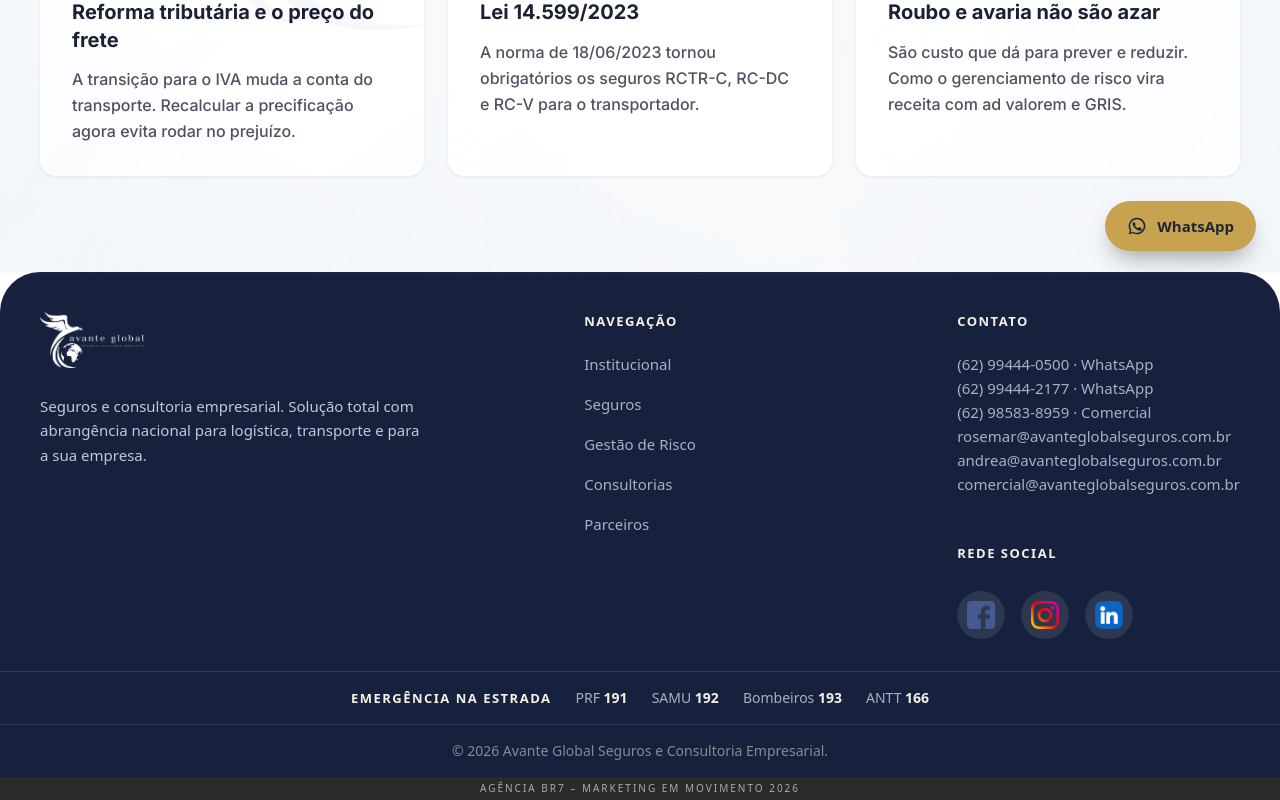
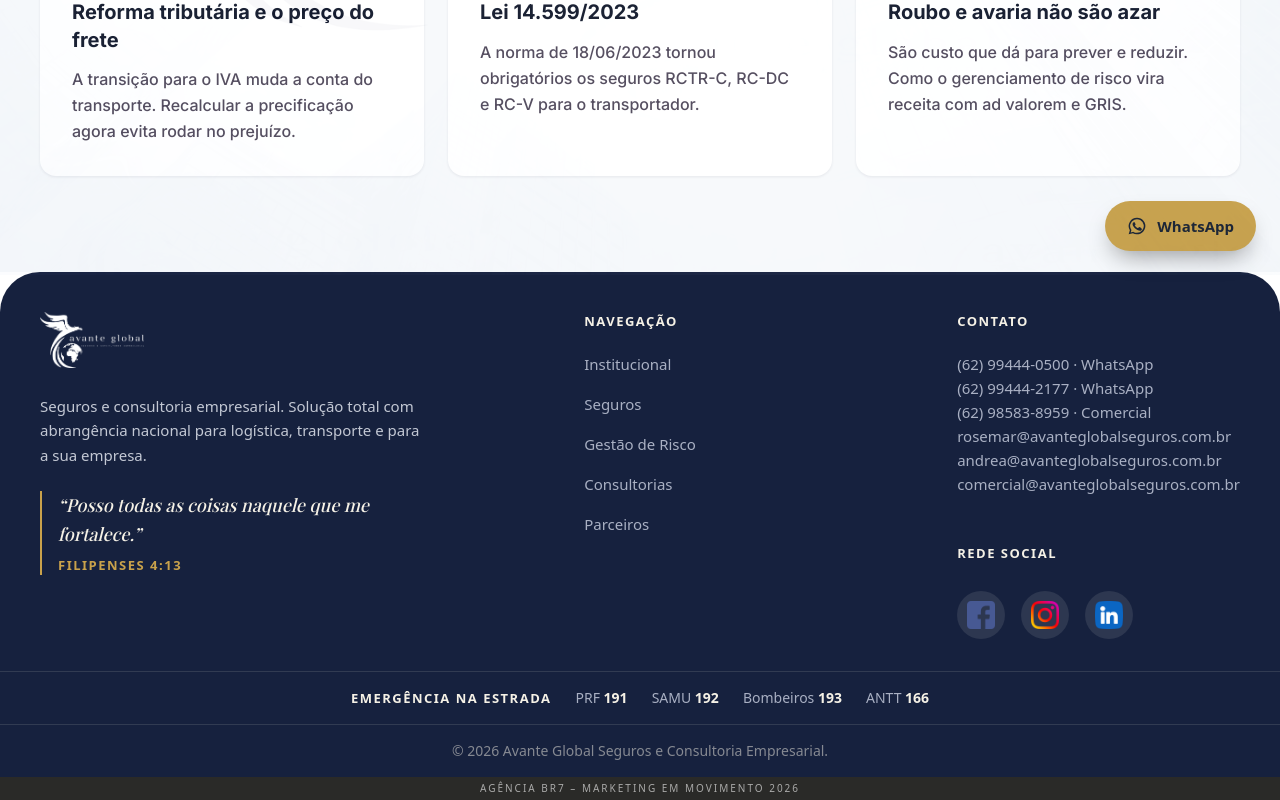
Before and after one commit to ABabayaga/Site-AvanteGlobal, a React (Vite) app: page /novidades in a window 1280 px wide. Shown: the part 525-1325 px from the top of the page. Built offline with nearby package versions, Linux system fonts and the light colour scheme; a web font is replaced by a local one.

Commit message:
feat: ajuste footer

```diff
--- a/src/components/Footer.tsx
+++ b/src/components/Footer.tsx
@@ -54,6 +54,14 @@ function Footer() {
             Seguros e consultoria empresarial. Solução total com abrangência
             nacional para logística, transporte e para a sua empresa.
           </p>
+          <blockquote className="mt-6 max-w-95 border-l-2 border-gold pl-4 max-lg:max-w-none">
+            <p className="font-display text-lg leading-relaxed text-cream italic">
+              “Posso todas as coisas naquele que me fortalece.”
+            </p>
+            <cite className="mt-1.5 block text-[13px] font-bold tracking-[1.5px] text-gold not-italic uppercase">
+              Filipenses 4:13
+            </cite>
+          </blockquote>
         </div>
 
         <nav className="justify-self-center max-lg:justify-self-start">
```
